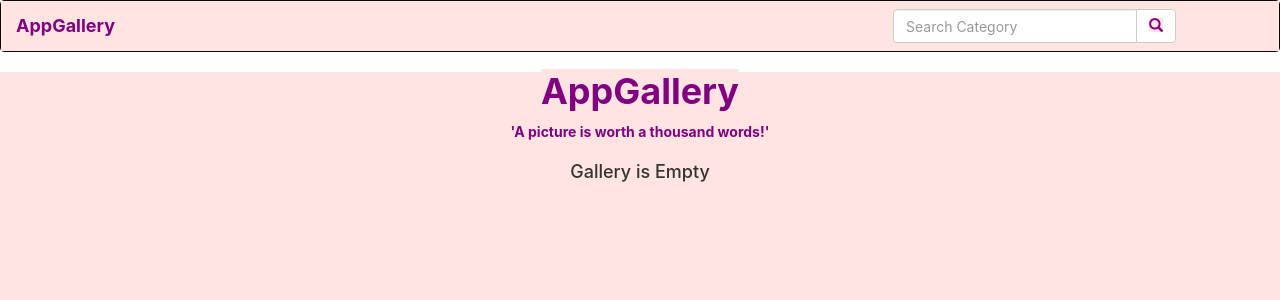
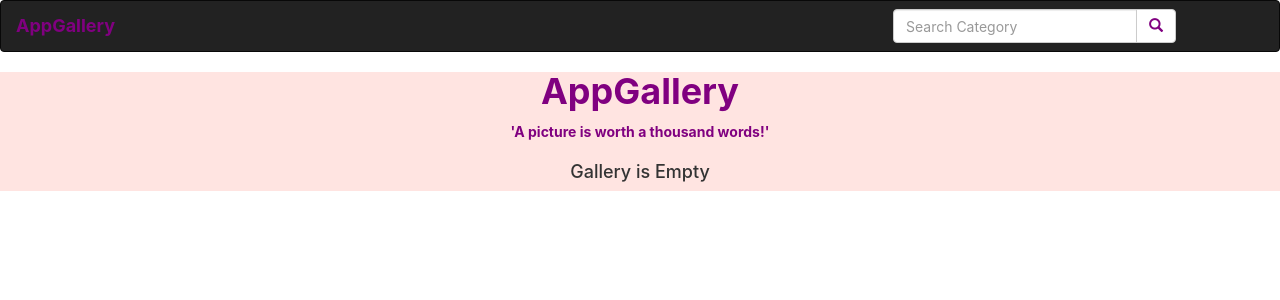
Before and after one commit to SheilaKamotho/my-gallery-app, a Django app: page / in a window 1280 px wide. Shown: the top 300 px of the page. Run offline with Django 3.2, Linux system fonts and the light colour scheme; data that the repository does not hold is empty; some libraries are stand-ins or nearby versions.

Commit message:
background

```diff
--- a/static/css/photos.css
+++ b/static/css/photos.css
@@ -4,6 +4,3 @@
 h1{
     font-family: -apple-system, BlinkMacSystemFont, 'Segoe UI', Roboto, Oxygen, Ubuntu, Cantarell, 'Open Sans', 'Helvetica Neue', sans-serif;
 }
-*{
-    background-color: mistyrose;
-}
```
